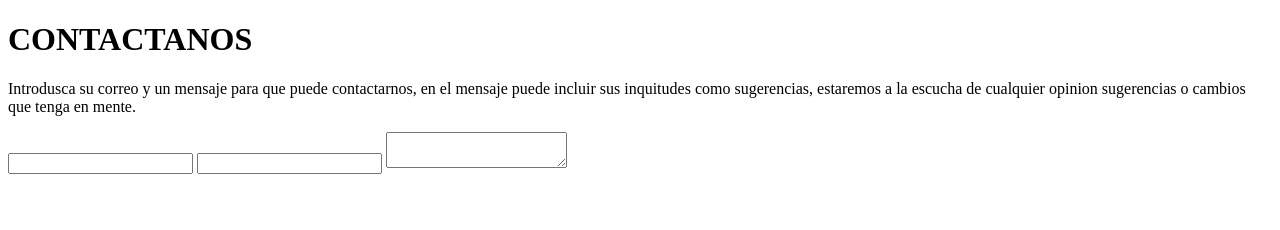
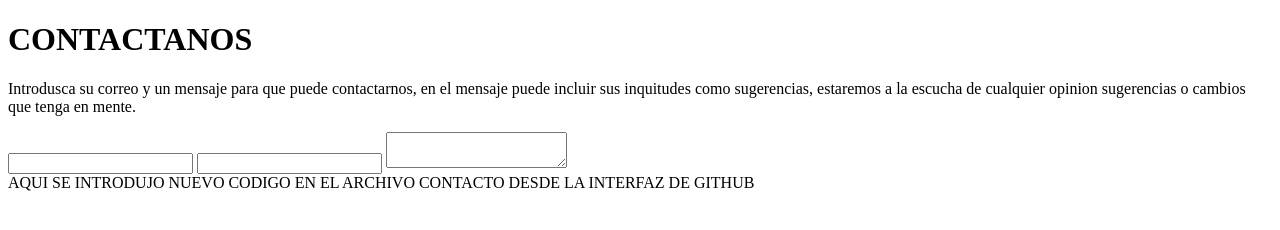
Before and after one commit to JimmyLlancaMelo/aprendiendoGITHUB, a plain HTML site: page contacto.html in a window 1280 px wide. Drawn offline with Linux system fonts and the light colour scheme.

Commit message:
Introduciendo nuevo codigo en contacto desde la interfaz de github

```diff
--- a/contacto.html
+++ b/contacto.html
@@ -17,5 +17,7 @@
         <textarea name="" id=""></textarea>
     </form>
 
+    <span>AQUI SE INTRODUJO NUEVO CODIGO EN EL ARCHIVO CONTACTO DESDE LA INTERFAZ DE GITHUB</span>
+
 </body>
 </html>
```
